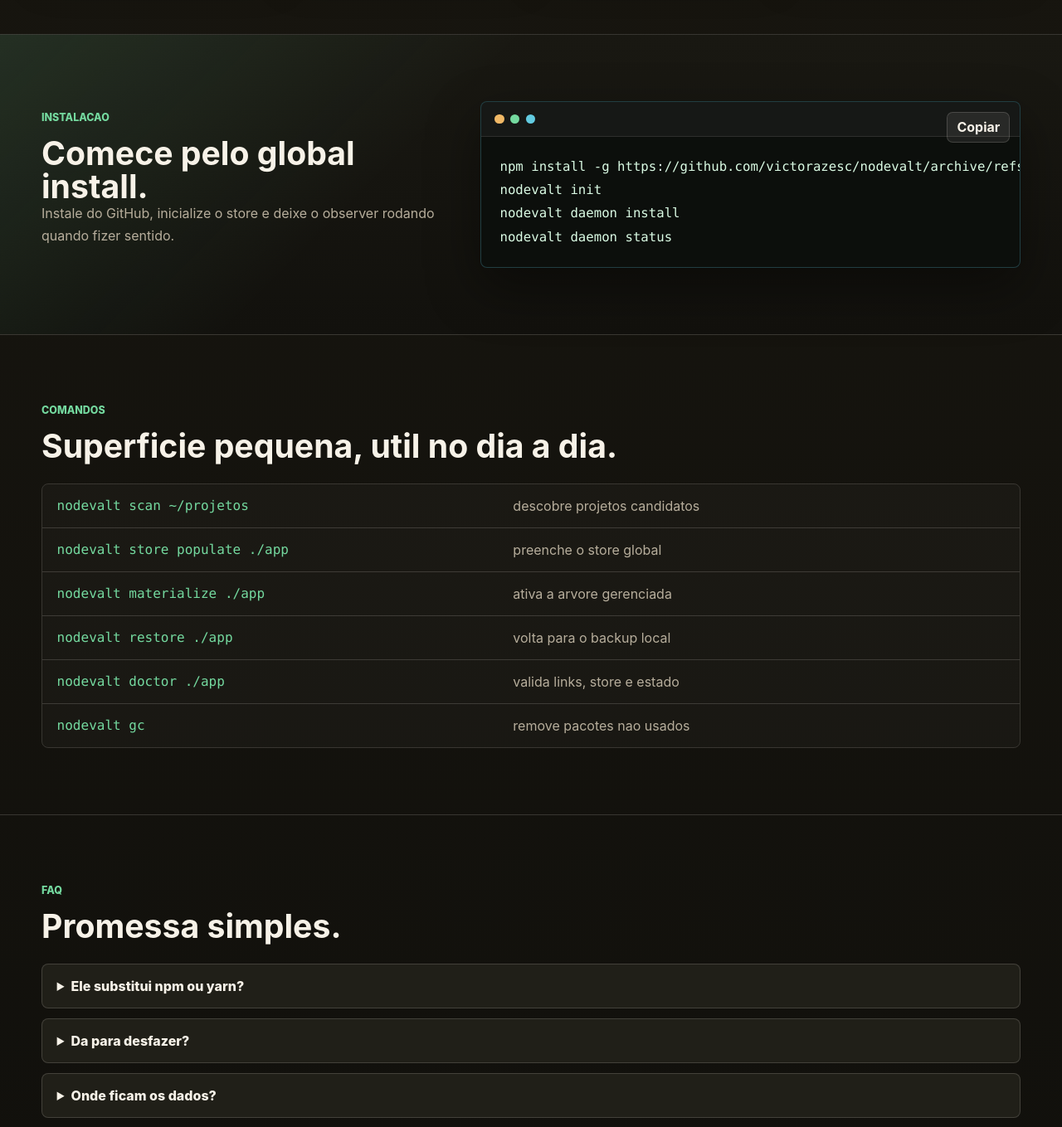
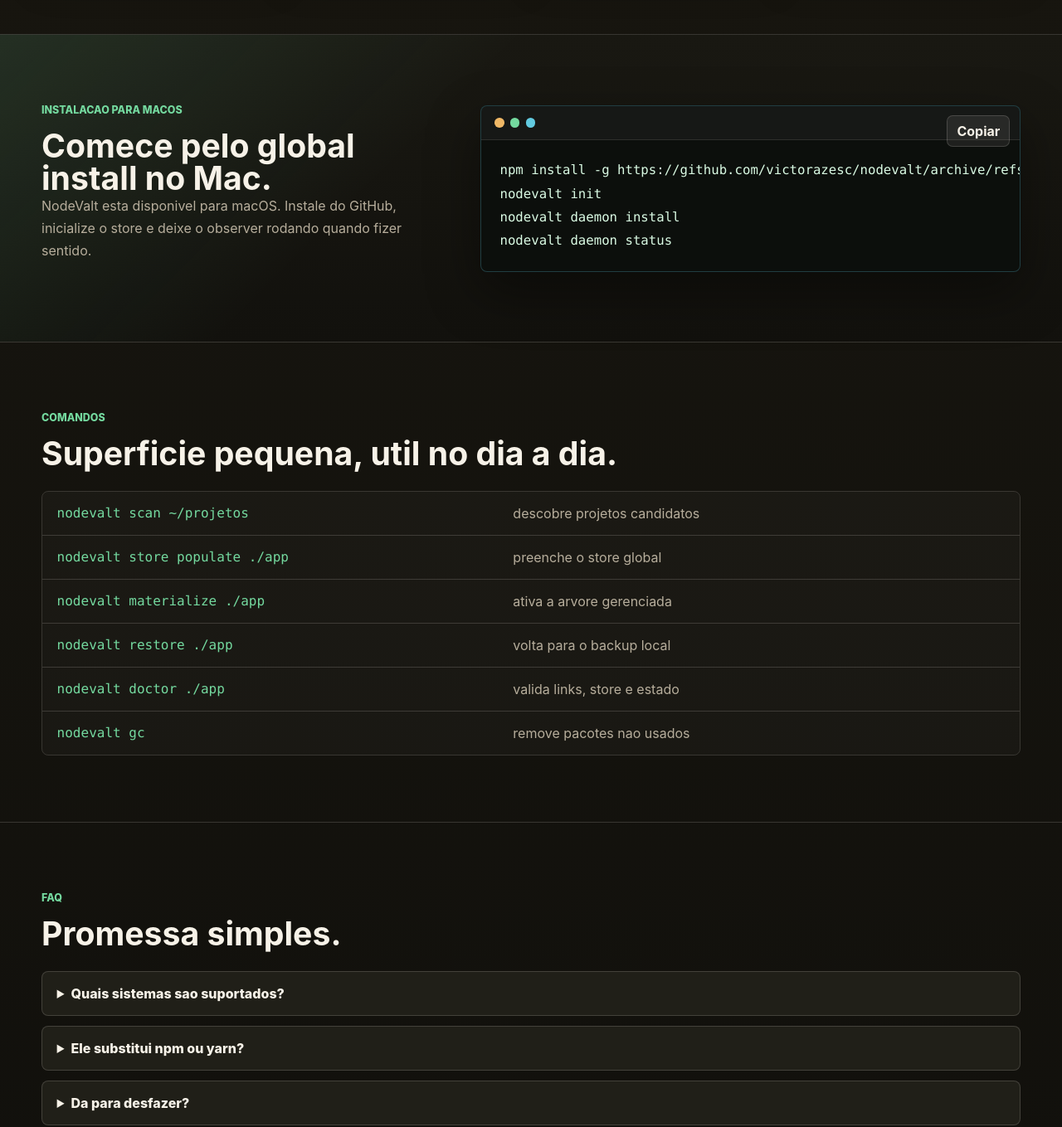
Before and after one commit to victorazesc/nodevalt, a website: page docs/index.html in a window 1280 px wide. Shown: the part 1340-2699 px from the top of the page at 83% size. Drawn offline with Linux system fonts and the light colour scheme.

Commit message:
Document macOS support

```diff
--- a/docs/index.html
+++ b/docs/index.html
@@ -35,7 +35,7 @@
         <div class="hero-bg" aria-hidden="true"></div>
         <div class="hero-overlay" aria-hidden="true"></div>
         <div class="hero-content">
-          <p class="eyebrow">CLI local-first para projetos Node.js</p>
+          <p class="eyebrow">Disponivel para macOS</p>
           <h1 id="hero-title">NodeValt</h1>
           <p class="hero-copy">
             Reduza a repeticao de <code>node_modules</code> entre projetos com store global,
@@ -101,10 +101,11 @@
       <section class="section install-band" id="instalar" aria-labelledby="install-title">
         <div class="section-inner install-layout">
           <div>
-            <p class="eyebrow">Instalacao</p>
-            <h2 id="install-title">Comece pelo global install.</h2>
+            <p class="eyebrow">Instalacao para macOS</p>
+            <h2 id="install-title">Comece pelo global install no Mac.</h2>
             <p>
-              Instale do GitHub, inicialize o store e deixe o observer rodando quando fizer sentido.
+              NodeValt esta disponivel para macOS. Instale do GitHub, inicialize o store e deixe o
+              observer rodando quando fizer sentido.
             </p>
           </div>
           <div class="terminal" aria-label="Comandos de instalacao">
@@ -149,6 +150,10 @@ nodevalt daemon status</code></pre>
           </div>
           <div class="faq-list">
             <details>
+              <summary>Quais sistemas sao suportados?</summary>
+              <p>Hoje o suporte oficial e para macOS. Linux e Windows ainda nao sao suportados oficialmente.</p>
+            </details>
+            <details>
               <summary>Ele substitui npm ou yarn?</summary>
               <p>Nao. Ele trabalha em volta do lockfile e do <code>node_modules</code> local.</p>
             </details>
```
Also changed, not shown: README.md.
